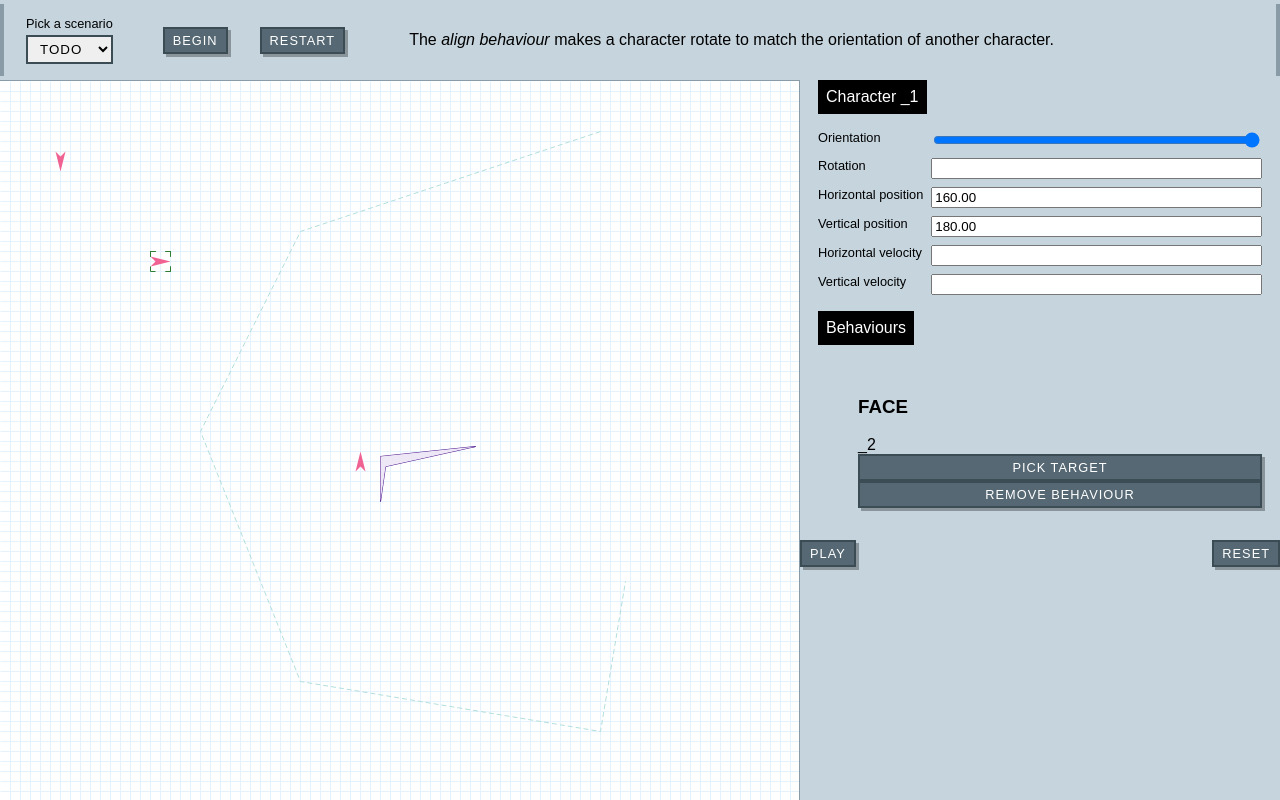
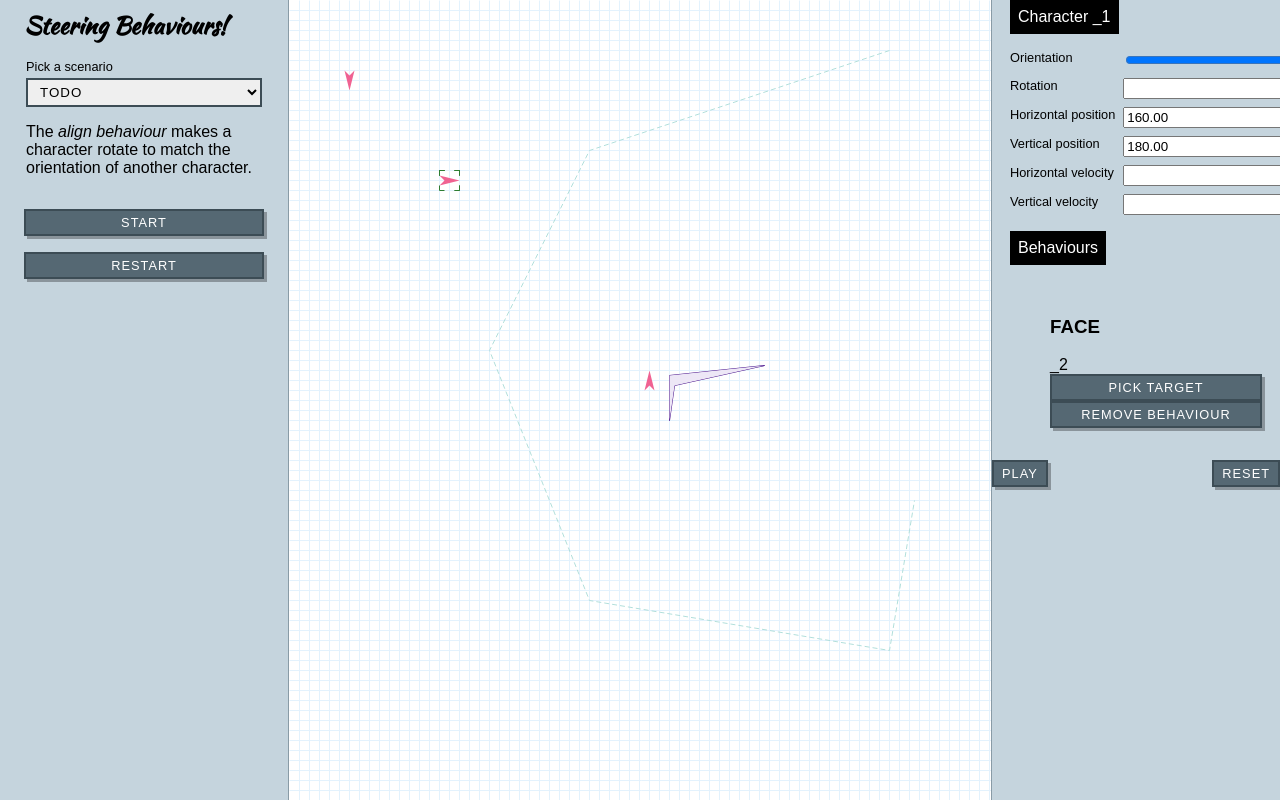
Before and after one commit to craigdallimore/steering-behaviour, a React app: page / in a window 1280 px wide. Built offline with nearby package versions, Linux system fonts and the light colour scheme; the HTML template or start-up script is replaced by a standard one.

Commit message:
Make header into a sidebar

```diff
--- a/src/components/Header.tsx
+++ /dev/null
@@ -1,24 +0,0 @@
-import React from 'react';
-
-type Props = {};
-
-const Header = (props: Props) => {
-
-  return (
-    <header>
-      <fieldset>
-      <label htmlFor="pick-scenario">Pick a scenario</label>
-      <select id="pick-scenario">
-        <option>TODO</option>
-      </select>
-      </fieldset>
-
-      <button>Begin</button>
-      <button>Restart</button>
-      <span>The <em>align behaviour</em> makes a character rotate to match the orientation of another character.</span>
-    </header>
-  );
-
-};
-
-export default Header;
--- a/src/components/Layout.tsx
+++ b/src/components/Layout.tsx
@@ -1,14 +1,14 @@
 import { useImmerReducer } from "use-immer";
 import { enableMapSet } from "immer";
 import React from "react";
-import Header from "./Header.js";
+import ScenarioSidebar from "./ScenarioSidebar.js";
 import Canvas from "./Canvas.js";
 import Behaviours from "./Behaviours.js";
 import NumericField from "./NumericField.js";
 import useRAF from "../hooks/useRAF.js";
 import { reducer } from "@domain/reducer.js";
 import { initialState } from "@domain/initialState.js";
-import type { Behaviour, Character, CharacterId } from "@domain/types.js";
+import type { Behaviour } from "@domain/types.js";
 import getFocussedCharacter from "@lib/getFocussedCharacter.js";
 import DispatchContext from "./DispatchContext.js";
 import StateContext from "./StateContext.js";
@@ -39,7 +39,7 @@ const Main = () => {
 
   return (
     <>
-      <Header/>
+      <ScenarioSidebar/>
       <main>
         <Canvas state={state} dispatch={dispatch} />
       </main>
--- /dev/null
+++ b/src/components/ScenarioSidebar.tsx
@@ -0,0 +1,25 @@
+import React from 'react';
+
+type Props = {};
+
+const ScenarioSidebar = (props: Props) => {
+
+  return (
+    <aside className="scenario-sidebar">
+      <h1>Steering Behaviours!</h1>
+      <fieldset>
+      <label htmlFor="pick-scenario">Pick a scenario</label>
+      <select id="pick-scenario">
+        <option>TODO</option>
+      </select>
+      <span>The <em>align behaviour</em> makes a character rotate to match the orientation of another character.</span>
+      </fieldset>
+
+      <button>Start</button>
+      <button>Restart</button>
+    </aside>
+  );
+
+};
+
+export default ScenarioSidebar;
--- a/src/css/base.css
+++ b/src/css/base.css
@@ -1,3 +1,4 @@
+@import url("https://fonts.googleapis.com/css?family=Kaushan Script&display=swap");
 * {
   box-sizing: border-box;
 }
@@ -15,11 +16,8 @@ body {
   display: grid;
   width: 100%;
   height: 100%;
-  grid-template-rows: 5rem 1fr;
-  grid-template-columns: 1fr 30rem;
-  grid-template-areas:
-    "header header"
-    "canvas aside";
+  grid-template-columns: 18rem 1fr 18rem;
+  grid-template-areas: "scenario canvas character";
 }
 :root {
   /* Nova by George Essig (https://github.com/gessig), Trevor D. Miller (https://trevordmiller.com) */
@@ -41,3 +39,6 @@ body {
   --base0E: #9a93e1; /* lavendar */
   --base0F: #f2c38f; /* different tan */
 }
+h1 {
+  font-family: Kaushan Script;
+}
--- a/src/css/header.css
+++ /dev/null
@@ -1,37 +0,0 @@
-header {
-  grid-area: header;
-  background-color: var(--base05);
-  padding: 0.5rem;
-  display: flex;
-  align-items: center;
-  position: relative;
-}
-header span {
-  margin-left: 4rem;
-}
-header button {
-  margin-left: 2rem;
-}
-header fieldset {
-  display: flex;
-  flex-direction: column;
-}
-header select {
-  margin-top: 0.25rem;
-}
-header:before,
-header:after {
-  position: absolute;
-  display: block;
-  content: "";
-  width: 0.25rem;
-  top: 0.25rem;
-  bottom: 0.25rem;
-  background-color: var(--base06);
-}
-header:before {
-  left: 0;
-}
-header:after {
-  right: 0;
-}
--- a/src/css/main.css
+++ b/src/css/main.css
@@ -1,18 +1,18 @@
 @import "./base.css";
 @import "./behaviours.css";
-@import "./header.css";
+@import "./scenario-sidebar.css";
 
 main {
   grid-area: canvas;
   overflow: hidden;
-  border-top: 1px solid var(--base06);
+  border-left: 1px solid var(--base06);
   border-right: 1px solid var(--base06);
 }
 
 canvas {
 }
 form {
-  grid-area: aside;
+  grid-area: character;
   background-color: var(--base05);
   overflow-y: auto;
 }
--- /dev/null
+++ b/src/css/scenario-sidebar.css
@@ -0,0 +1,28 @@
+.scenario-sidebar {
+  grid-area: scenario;
+  background-color: var(--base05);
+  padding: 0.5rem;
+  display: flex;
+  flex-direction: column;
+  position: relative;
+}
+h1 {
+  margin: 0 1rem;
+}
+.scenario-sidebar span {
+  margin: 1rem 0;
+}
+.scenario-sidebar button {
+  margin-left: 1rem;
+  margin-right: 1rem;
+}
+.scenario-sidebar button + button {
+  margin-top: 1rem;
+}
+.scenario-sidebar fieldset {
+  display: flex;
+  flex-direction: column;
+}
+.scenario-sidebar select {
+  margin-top: 0.25rem;
+}
```
